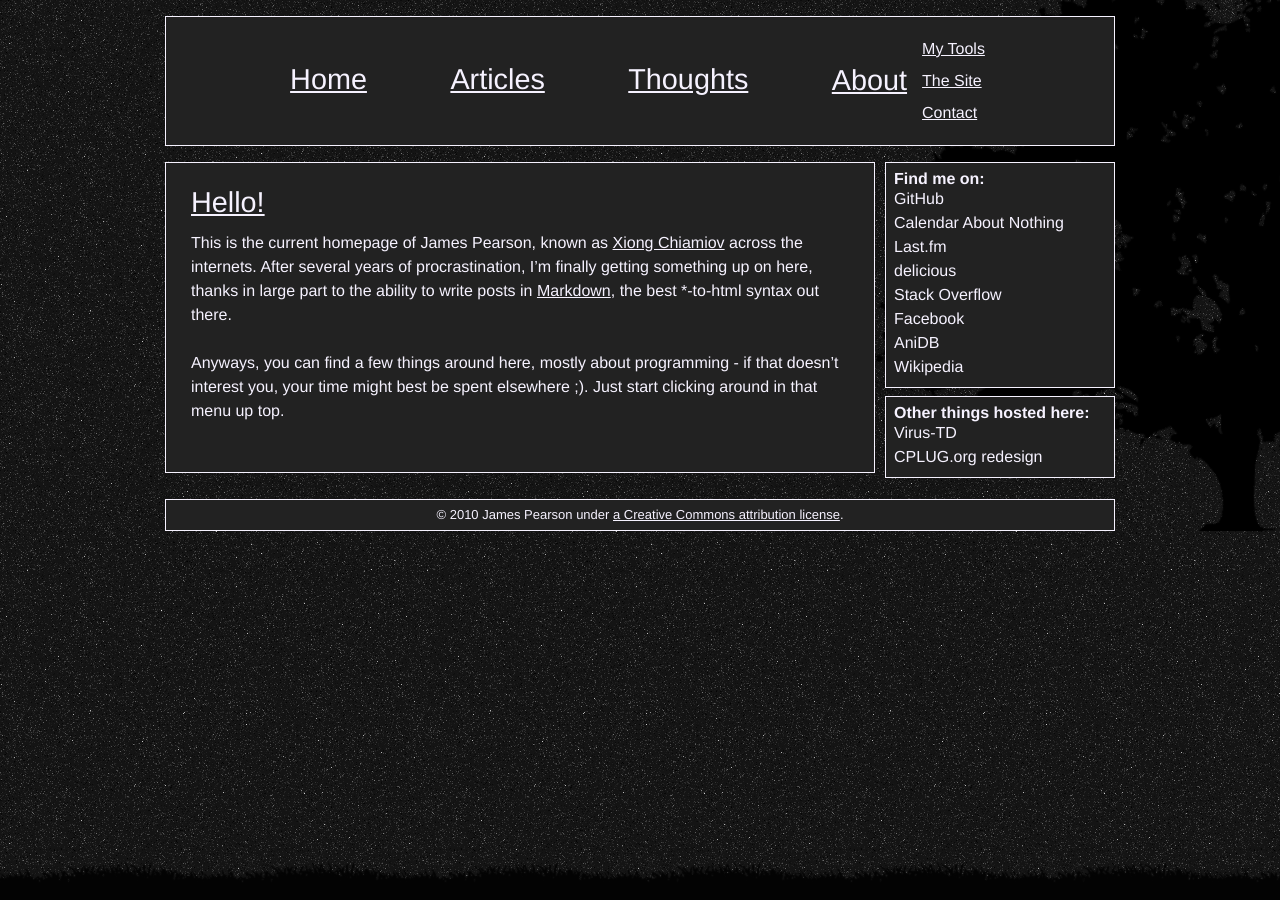
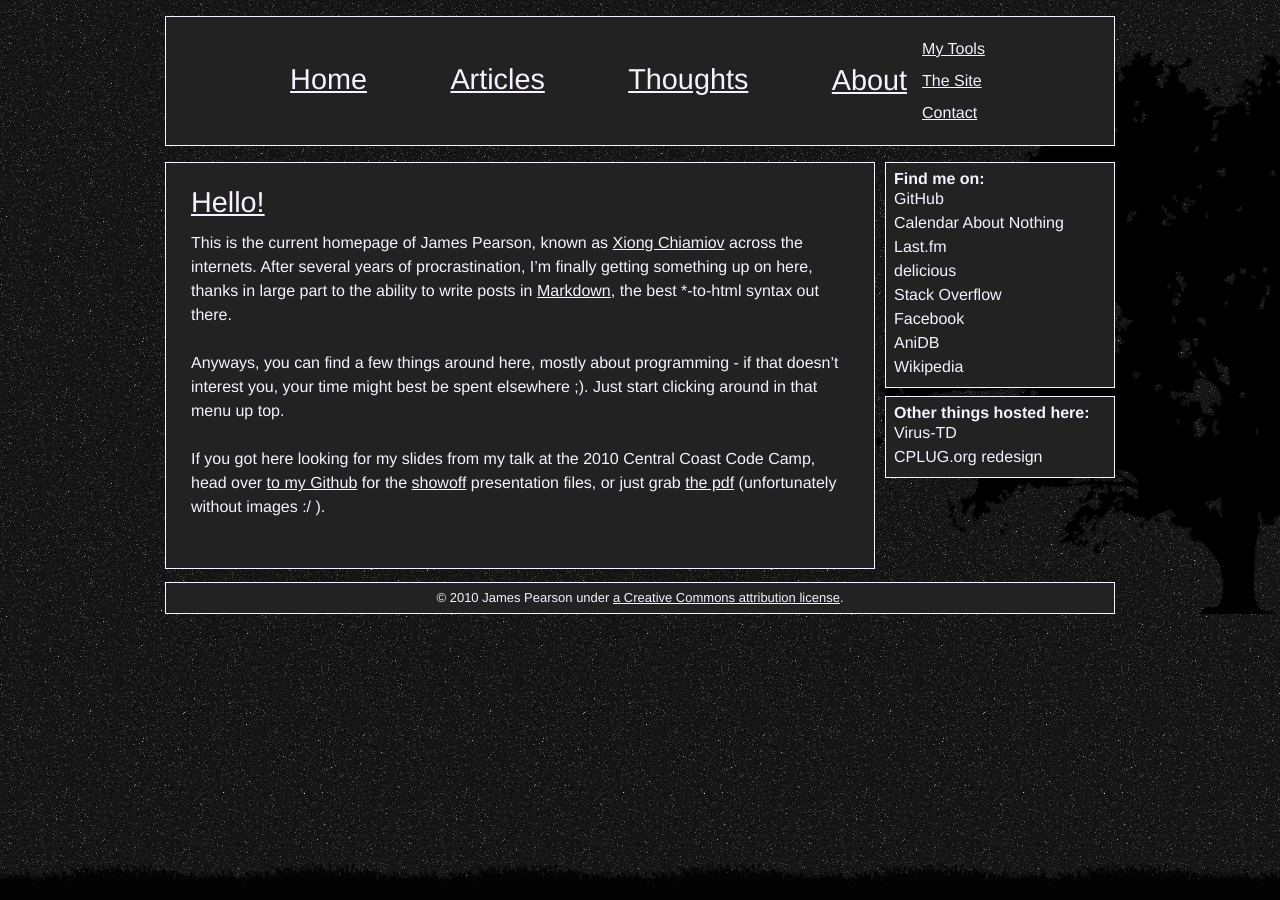
Before and after one commit to xiongchiamiov/xiongchiamiov.github.com, a Jekyll site: the page built from index.md, in a window 1280 px wide. Built offline with Jekyll 4.4.1, drawn with Linux system fonts in a browser that asks for light colours; Markdown is read by kramdown in place of the engine named in the settings.

Commit message:
add links to my C4 talk

```diff
--- a/index.md
+++ b/index.md
@@ -12,6 +12,11 @@ Anyways, you can find a few things around here, mostly about programming - if
 that doesn't interest you, your time might best be spent elsewhere ;). Just
 start clicking around in that menu up top.
 
+If you got here looking for my slides from my talk at the 2010 Central Coast Code Camp, head over [to my Github][talk] for the [showoff] presentation files, or just grab [the pdf] (unfortunately without images :/ ).
+
 
 [Xiong Chiamiov]: http://www.google.com/search?q=%22xiong+chiamiov%22+OR+%22xiong_chiamiov%22+OR+%22xiongchiamiov%22+OR+%22xchiamiov%22
 [Markdown]: http://daringfireball.net/projects/markdown/
+[talk]: http://github.com/xiongchiamiov/talk---revision-control
+[showoff]: http://github.com/schacon/showoff
+[the pdf]: http://github.com/xiongchiamiov/talk---revision-control/raw/9c7978bcb70cc2f3db6b37d48407ed7f0e9ba1db/talk---revision-control.pdf
```
